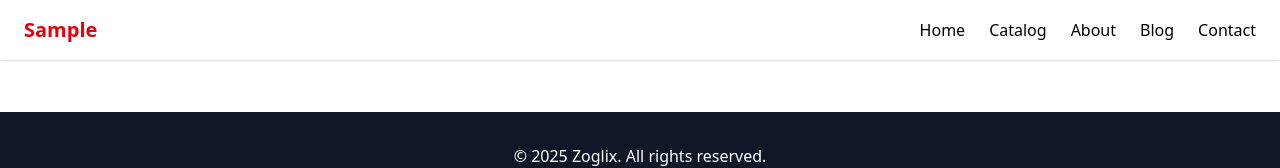
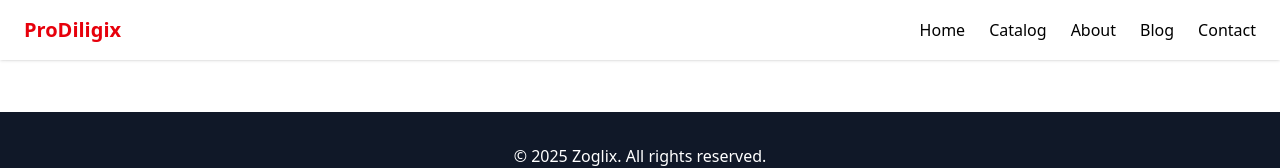
Before and after one commit to sachin624k/ProDiligix, a React (Vite) app: page /blog/1 in a window 1280 px wide. Shown: the top 168 px of the page. Built offline with nearby package versions, Linux system fonts and the light colour scheme.

Commit message:
Comapany name updated

```diff
--- a/src/components/layout/Navbar.jsx
+++ b/src/components/layout/Navbar.jsx
@@ -5,7 +5,7 @@ const Navbar = () => {
     <nav className="fixed top-0 left-0 right-0 bg-white shadow z-50">
       <div className="max-w-7xl mx-auto flex justify-between items-center py-4 px-6">
         <Link to="/" className="text-xl font-bold text-red-600">
-          Sample
+          ProDiligix
         </Link>
         <div className="flex space-x-6">
           <Link to="/" className="hover:text-red-500">Home</Link>
```
